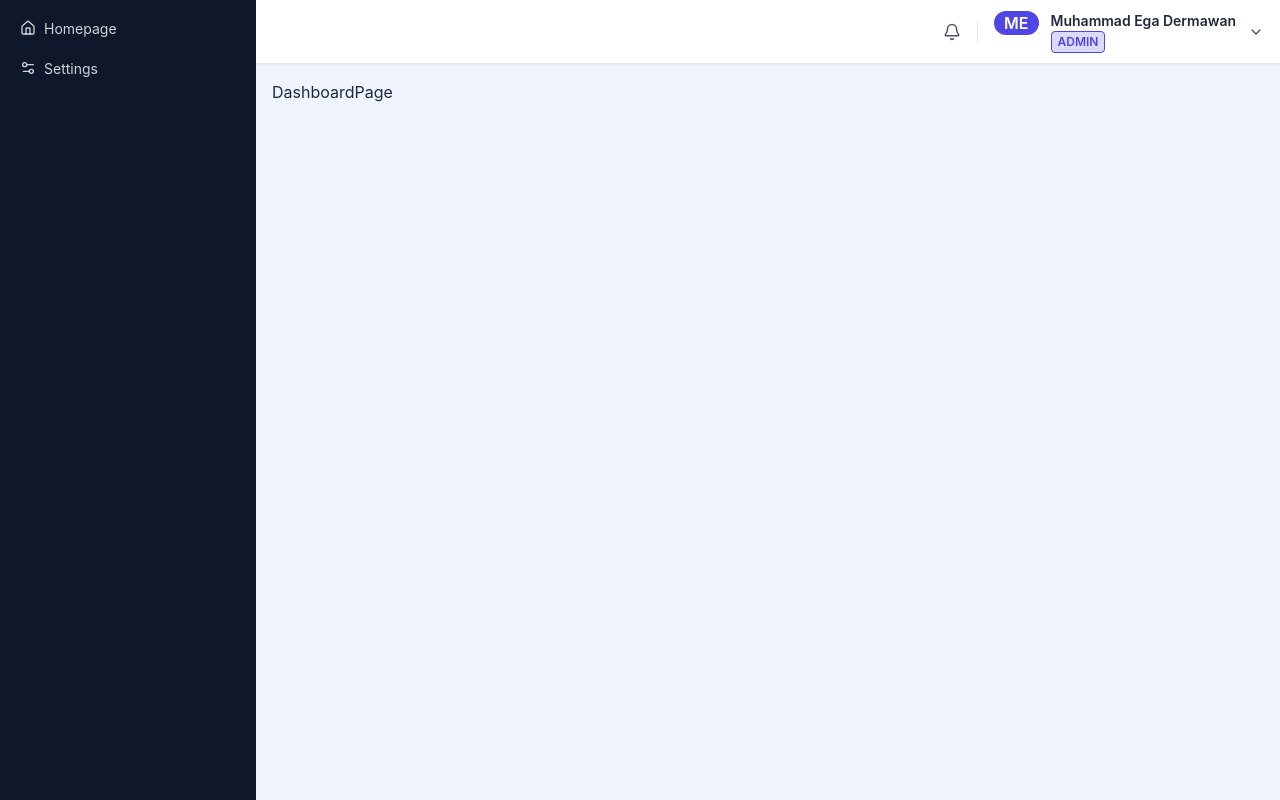
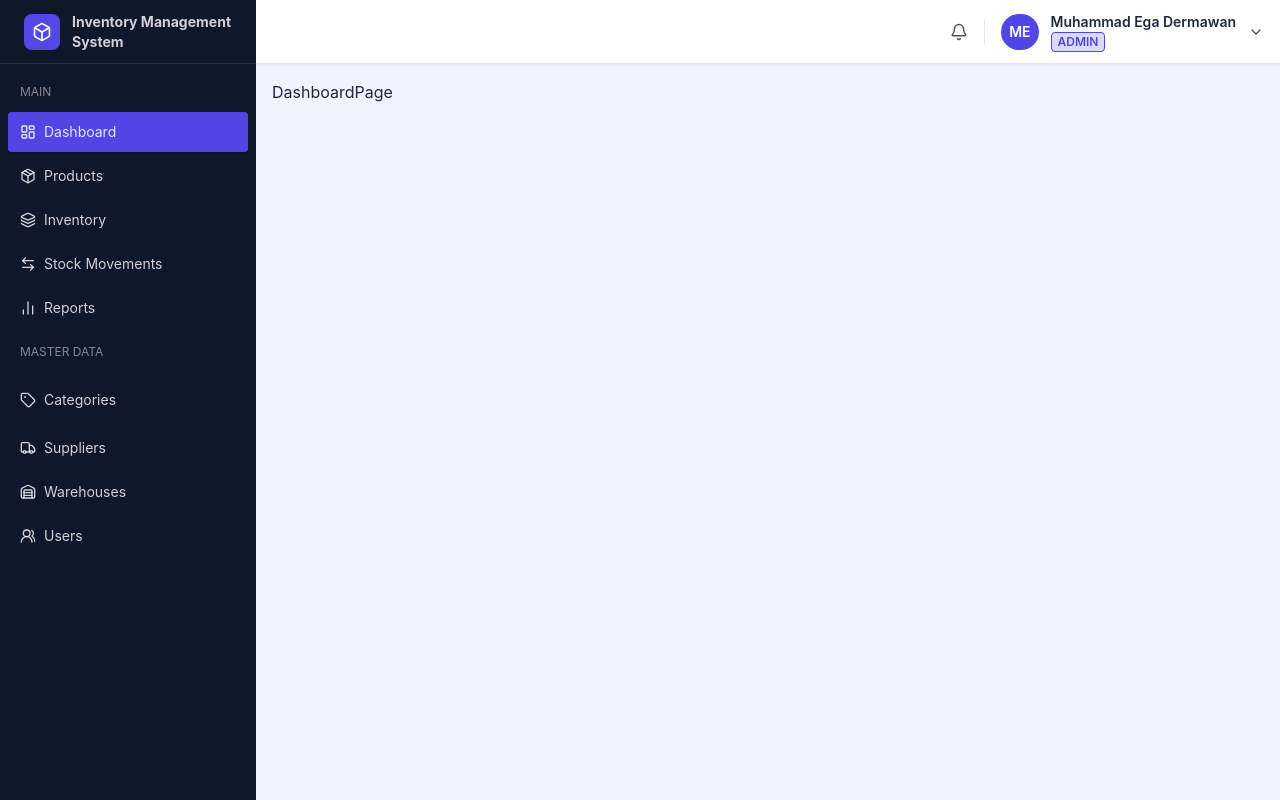
Before and after one commit to muhammadega21/inventory-management-system, a React (Vite) app in the folder client/: page / in a window 1280 px wide. Built offline with nearby package versions, Linux system fonts and the light colour scheme.

Commit message:
feat: enhance layout with logo and update sidebar navigation

```diff
--- a/client/index.html
+++ b/client/index.html
@@ -1,13 +1,16 @@
 <!doctype html>
 <html lang="en">
+
   <head>
     <meta charset="UTF-8" />
     <link rel="icon" type="image/svg+xml" href="/favicon.svg" />
     <meta name="viewport" content="width=device-width, initial-scale=1.0" />
-    <title>client</title>
+    <title>Inventory Management System</title>
   </head>
+
   <body>
     <div id="root"></div>
     <script type="module" src="/src/main.tsx"></script>
   </body>
+
 </html>
--- a/client/src/components/Navbar.tsx
+++ b/client/src/components/Navbar.tsx
@@ -2,7 +2,7 @@ import { Bell, ChevronDown, Cog, LogOut, User } from "lucide-react";
 
 const Navbar = () => {
   return (
-    <nav className="navbar w-full bg-white border-b border-gray-200 shadow-xs flex justify-end px-4">
+    <nav className="navbar w-full h-16 bg-white border-b border-gray-200 shadow-xs flex justify-end px-4">
       <Bell size={18} className="opacity-80" />
       <div className="w-px h-6 bg-gray-200 mx-4"></div>
       <div className="">
@@ -11,12 +11,12 @@ const Navbar = () => {
           popoverTarget="popover-1"
           style={{ anchorName: "--anchor-1" }}
         >
-          <div className="flex items-center bg-primary px-2.5 rounded-full font-semibold text-white">
+          <div className="flex h-max self-center bg-primary text-sm p-2 rounded-full font-semibold text-white">
             ME
           </div>
           <div className="flex flex-col items-start">
             <p className="font-semibold text-sm">Muhammad Ega Dermawan</p>
-            <p className="inline text-xs font-semibold px-1.5 py-0.5 rounded border border-primary bg-primary/20 uppercase text-primary ">
+            <p className="inline text-xs font-semibold px-1.5 py-px rounded border border-primary bg-primary/20 uppercase text-primary ">
               Admin
             </p>
           </div>
--- a/client/src/components/Sidebar.tsx
+++ b/client/src/components/Sidebar.tsx
@@ -1,56 +1,126 @@
-import React from "react";
+import {
+  ArrowLeftRight,
+  ChartNoAxesColumn,
+  Layers,
+  LayoutDashboard,
+  Package,
+  Tag,
+  Truck,
+  UsersRound,
+  Warehouse,
+} from "lucide-react";
+import { NavLink } from "react-router";
 
 const Sidebar = () => {
   return (
     <ul className="menu w-full grow">
-      {/* List item */}
-      <li className="">
-        <button
-          className="hover:bg-primary hover:text-primary-content"
-          data-tip="Homepage"
+      {/* Main */}
+
+      <span className="uppercase opacity-60 px-3 my-3 text-xs">Main</span>
+      <li className="mb-1">
+        <NavLink
+          to="/"
+          className={({ isActive }) =>
+            `${isActive ? " bg-primary text-primary-content" : "hover:bg-primary hover:text-primary-content"}`
+          }
         >
-          {/* Home icon */}
-          <svg
-            xmlns="http://www.w3.org/2000/svg"
-            viewBox="0 0 24 24"
-            strokeLinejoin="round"
-            strokeLinecap="round"
-            strokeWidth="2"
-            fill="none"
-            stroke="currentColor"
-            className="my-1.5 inline-block size-4"
-          >
-            <path d="M15 21v-8a1 1 0 0 0-1-1h-4a1 1 0 0 0-1 1v8"></path>
-            <path d="M3 10a2 2 0 0 1 .709-1.528l7-5.999a2 2 0 0 1 2.582 0l7 5.999A2 2 0 0 1 21 10v9a2 2 0 0 1-2 2H5a2 2 0 0 1-2-2z"></path>
-          </svg>
-          <span className="">Homepage</span>
-        </button>
+          <LayoutDashboard size={18} className="my-1.5 inline-block size-4" />
+          <span className="text-sm">Dashboard</span>
+        </NavLink>
+      </li>
+      <li className="mb-1">
+        <NavLink
+          to="/products"
+          className={({ isActive }) =>
+            `${isActive ? " bg-primary text-primary-content" : "hover:bg-primary hover:text-primary-content"}`
+          }
+        >
+          <Package size={18} className="my-1.5 inline-block size-4" />
+          <span className="text-sm">Products</span>
+        </NavLink>
+      </li>
+      <li className="mb-1">
+        <NavLink
+          to="/inventories"
+          className={({ isActive }) =>
+            `${isActive ? " bg-primary text-primary-content" : "hover:bg-primary hover:text-primary-content"}`
+          }
+        >
+          <Layers size={18} className="my-1.5 inline-block size-4" />
+          <span className="text-sm">Inventory</span>
+        </NavLink>
+      </li>
+      <li className="mb-1">
+        <NavLink
+          to="/stock-movements"
+          className={({ isActive }) =>
+            `${isActive ? " bg-primary text-primary-content" : "hover:bg-primary hover:text-primary-content"}`
+          }
+        >
+          <ArrowLeftRight size={18} className="my-1.5 inline-block size-4" />
+          <span className="text-sm">Stock Movements</span>
+        </NavLink>
+      </li>
+      <li className="mb-1">
+        <NavLink
+          to="/reports"
+          className={({ isActive }) =>
+            `${isActive ? " bg-primary text-primary-content" : "hover:bg-primary hover:text-primary-content"}`
+          }
+        >
+          <ChartNoAxesColumn size={18} className="my-1.5 inline-block size-4" />
+          <span className="text-sm">Reports</span>
+        </NavLink>
       </li>
 
-      {/* List item */}
-      <li>
-        <button
-          className="hover:bg-primary hover:text-primary-content"
-          data-tip="Settings"
+      {/* Master */}
+
+      <span className="uppercase opacity-60 px-3 my-3 text-xs">
+        Master Data
+      </span>
+      <li className="my-2">
+        <NavLink
+          to="/categories"
+          className={({ isActive }) =>
+            `${isActive ? " bg-primary text-primary-content" : "hover:bg-primary hover:text-primary-content"}`
+          }
         >
-          {/* Settings icon */}
-          <svg
-            xmlns="http://www.w3.org/2000/svg"
-            viewBox="0 0 24 24"
-            strokeLinejoin="round"
-            strokeLinecap="round"
-            strokeWidth="2"
-            fill="none"
-            stroke="currentColor"
-            className="my-1.5 inline-block size-4"
-          >
-            <path d="M20 7h-9"></path>
-            <path d="M14 17H5"></path>
-            <circle cx="17" cy="17" r="3"></circle>
-            <circle cx="7" cy="7" r="3"></circle>
-          </svg>
-          <span className="">Settings</span>
-        </button>
+          <Tag size={18} className="my-1.5 inline-block size-4" />
+          <span className="text-sm">Categories</span>
+        </NavLink>
+      </li>
+      <li className="mb-1">
+        <NavLink
+          to="/suppliers"
+          className={({ isActive }) =>
+            `${isActive ? " bg-primary text-primary-content" : "hover:bg-primary hover:text-primary-content"}`
+          }
+        >
+          <Truck size={18} className="my-1.5 inline-block size-4" />
+          <span className="text-sm">Suppliers</span>
+        </NavLink>
+      </li>
+      <li className="mb-1">
+        <NavLink
+          to="/warehouses"
+          className={({ isActive }) =>
+            `${isActive ? " bg-primary text-primary-content" : "hover:bg-primary hover:text-primary-content"}`
+          }
+        >
+          <Warehouse size={18} className="my-1.5 inline-block size-4" />
+          <span className="text-sm">Warehouses</span>
+        </NavLink>
+      </li>
+      <li className="mb-1">
+        <NavLink
+          to="/users"
+          className={({ isActive }) =>
+            `${isActive ? " bg-primary text-primary-content" : "hover:bg-primary hover:text-primary-content"}`
+          }
+        >
+          <UsersRound size={18} className="my-1.5 inline-block size-4" />
+          <span className="text-sm">Users</span>
+        </NavLink>
       </li>
     </ul>
   );
--- a/client/src/layouts/DashboardLayout.tsx
+++ b/client/src/layouts/DashboardLayout.tsx
@@ -1,6 +1,7 @@
 import Navbar from "../components/Navbar";
 import { Outlet } from "react-router";
 import Sidebar from "../components/Sidebar";
+import logo from "../assets/logo.svg";
 
 const DashboardLayout = () => {
   return (
@@ -17,6 +18,12 @@ const DashboardLayout = () => {
 
       <div className="drawer-side ">
         <div className="flex min-h-full flex-col items-start bg-[#0F172A] text-white/80 w-64">
+          <div className="flex items-center justify-center px-6 gap-3 h-16 w-full border-b border-white/10">
+            <div>
+              <img src={logo} alt="logo" className="min-w-9" />
+            </div>
+            <h1 className="font-bold text-sm">Inventory Management System</h1>
+          </div>
           {/* Sidebar content here */}
           <Sidebar />
         </div>
```
